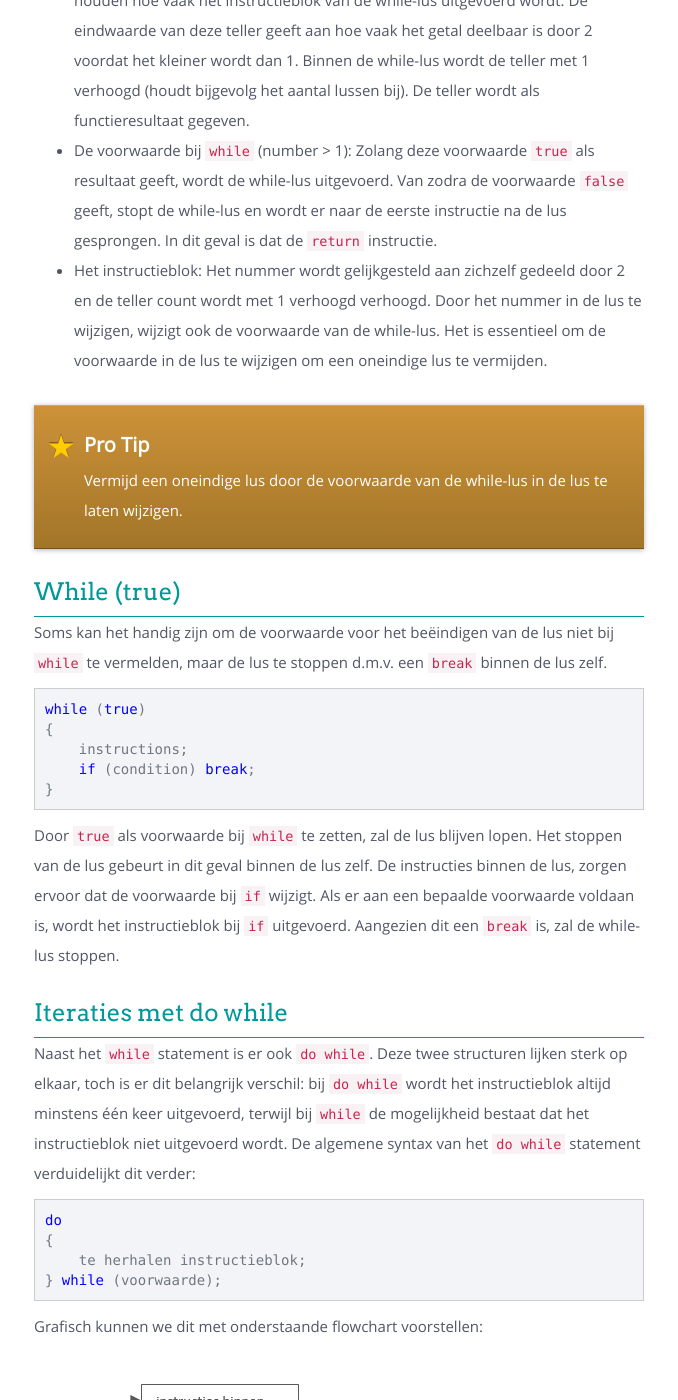
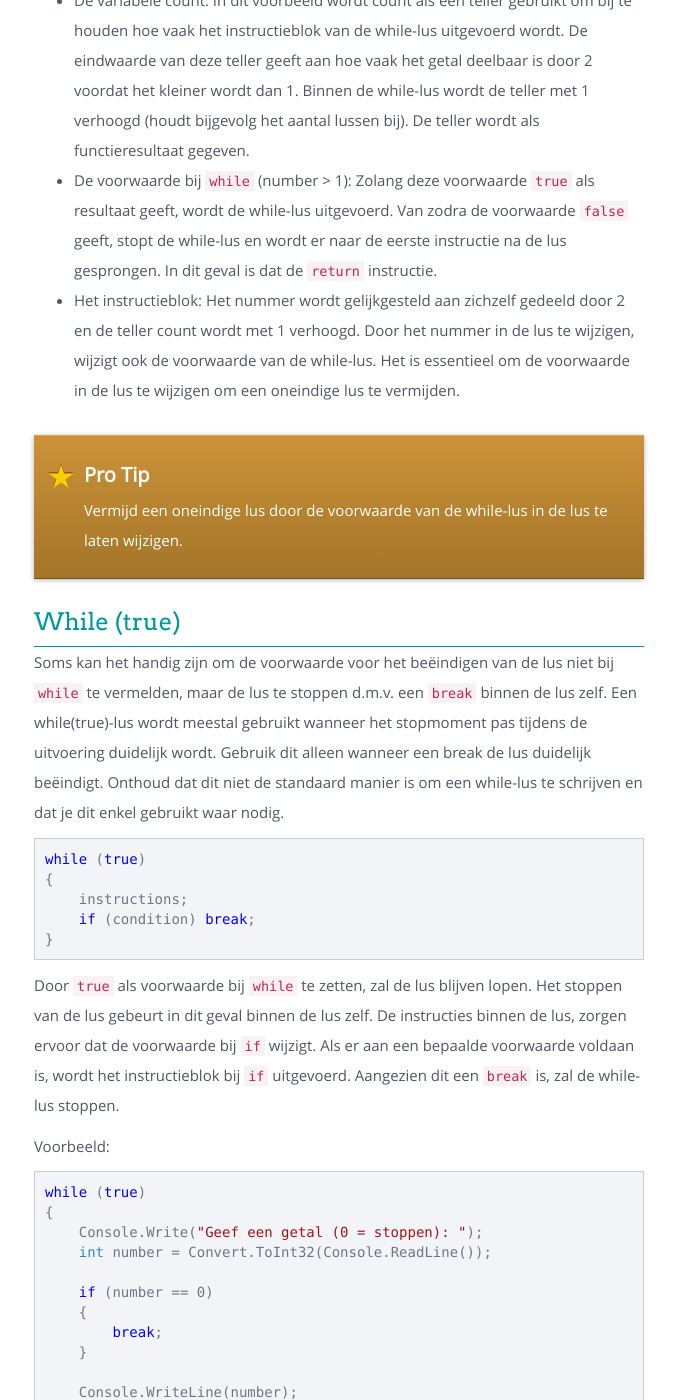
Before and after one commit to sma-it/sma-it.github.io, a Jekyll site: the page built from modules/basics/_posts/2000-01-09-While.md, in a window 1280 px wide and 1400 px high, scrolled down 2584 px. Shown: the whole window, without its empty margins (381-1059 px from the left). Built offline with Jekyll 4.4.1, drawn with Linux system fonts in a browser that asks for light colours; nearby versions of some CDN libraries; some of the changed text lies outside the part shown.

Commit message:
Refactored text

````diff
--- a/modules/basics/_posts/2000-01-09-While.md
+++ b/modules/basics/_posts/2000-01-09-While.md
@@ -1,7 +1,7 @@
 ---
 title: Iteraties met While
 ---
-<div class="header1" id="top" markdown = "1"># Iteraties met While
+<div class="header1" id="top" markdown = "1"># Lus met While
 </div>
 <div class="header2" markdown = "1">## Gebruik van het while statement
 </div>
@@ -34,10 +34,10 @@
 <div class="header2" markdown = "1">## Voorbeeld
 </div>
 
-De functie bepaalt hoe vaak een getal deelbaar is door 2 voordat dit getal kleiner wordt dan 1.
+De functie bepaalt hoe vaak een getal deelbaar is door 2 voordat dit getal kleiner wordt dan 1. We gaan ervanuit dat de beginwaarde voor de functieparameter number steeds groter is dan 1.
 
 ```csharp
-public static int countDivided2(float number)
+public static int CountDivisionsUntilBelowOne(float number)
 {
     int count = 0;
     while (number > 1)
@@ -56,7 +56,7 @@
 Bespreking:
 * De variabele count: In dit voorbeeld wordt count als een teller gebruikt om bij te houden hoe vaak het instructieblok van de while-lus uitgevoerd wordt. De eindwaarde van deze teller geeft aan hoe vaak het getal deelbaar is door 2 voordat het kleiner wordt dan 1. Binnen de while-lus wordt de teller met 1 verhoogd (houdt bijgevolg het aantal lussen bij). De teller wordt als functieresultaat gegeven.
 * De voorwaarde bij `while` (number > 1): Zolang deze voorwaarde `true` als resultaat geeft, wordt de while-lus uitgevoerd. Van zodra de voorwaarde `false` geeft, stopt de while-lus en wordt er naar de eerste instructie na de lus gesprongen. In dit geval is dat de `return` instructie.
-* Het instructieblok: Het nummer wordt gelijkgesteld aan zichzelf gedeeld door 2 en de teller count wordt met 1 verhoogd verhoogd. Door het nummer in de lus te wijzigen, wijzigt ook de voorwaarde van de while-lus. Het is essentieel om de voorwaarde in de lus te wijzigen om een oneindige lus te vermijden.
+* Het instructieblok: Het nummer wordt gelijkgesteld aan zichzelf gedeeld door 2 en de teller count wordt met 1 verhoogd. Door het nummer in de lus te wijzigen, wijzigt ook de voorwaarde van de while-lus. Het is essentieel om de voorwaarde in de lus te wijzigen om een oneindige lus te vermijden.
 
 <div class="note protip">
 <p>Vermijd een oneindige lus door de voorwaarde van de while-lus in de lus te laten wijzigen.</p>
@@ -65,7 +65,7 @@
 <div class="header2" markdown = "1">## While (true)
 </div>
 
-Soms kan het handig zijn om de voorwaarde voor het beëindigen van de lus niet bij `while` te vermelden, maar de lus te stoppen d.m.v. een `break` binnen de lus zelf.
+Soms kan het handig zijn om de voorwaarde voor het beëindigen van de lus niet bij `while` te vermelden, maar de lus te stoppen d.m.v. een `break` binnen de lus zelf. Een while(true)-lus wordt meestal gebruikt wanneer het stopmoment pas tijdens de uitvoering duidelijk wordt. Gebruik dit alleen wanneer een break de lus duidelijk beëindigt. Onthoud dat dit niet de standaard manier is om een while-lus te schrijven en dat je dit enkel gebruikt waar nodig.
 
 ```csharp
 while (true)
@@ -77,7 +77,24 @@
 
 Door `true` als voorwaarde bij `while` te zetten, zal de lus blijven lopen. Het stoppen van de lus gebeurt in dit geval binnen de lus zelf. De instructies binnen de lus, zorgen ervoor dat de voorwaarde bij `if` wijzigt. Als er aan een bepaalde voorwaarde voldaan is, wordt het instructieblok bij `if` uitgevoerd. Aangezien dit een `break` is, zal de while-lus stoppen.
 
-<div class="header2" markdown = "1">## Iteraties met do while
+Voorbeeld:
+
+```csharp
+while (true)
+{
+    Console.Write("Geef een getal (0 = stoppen): ");
+    int number = Convert.ToInt32(Console.ReadLine());
+
+    if (number == 0)
+    {
+        break;
+    }
+
+    Console.WriteLine(number);
+}
+```
+
+<div class="header2" markdown = "1">## Lus met do while
 </div>
 
 Naast het `while` statement is er ook `do while`. Deze twee structuren lijken sterk op elkaar, toch is er dit belangrijk verschil: bij `do while` wordt het instructieblok altijd minstens één keer uitgevoerd, terwijl bij `while` de mogelijkheid bestaat dat het instructieblok niet uitgevoerd wordt.
````
